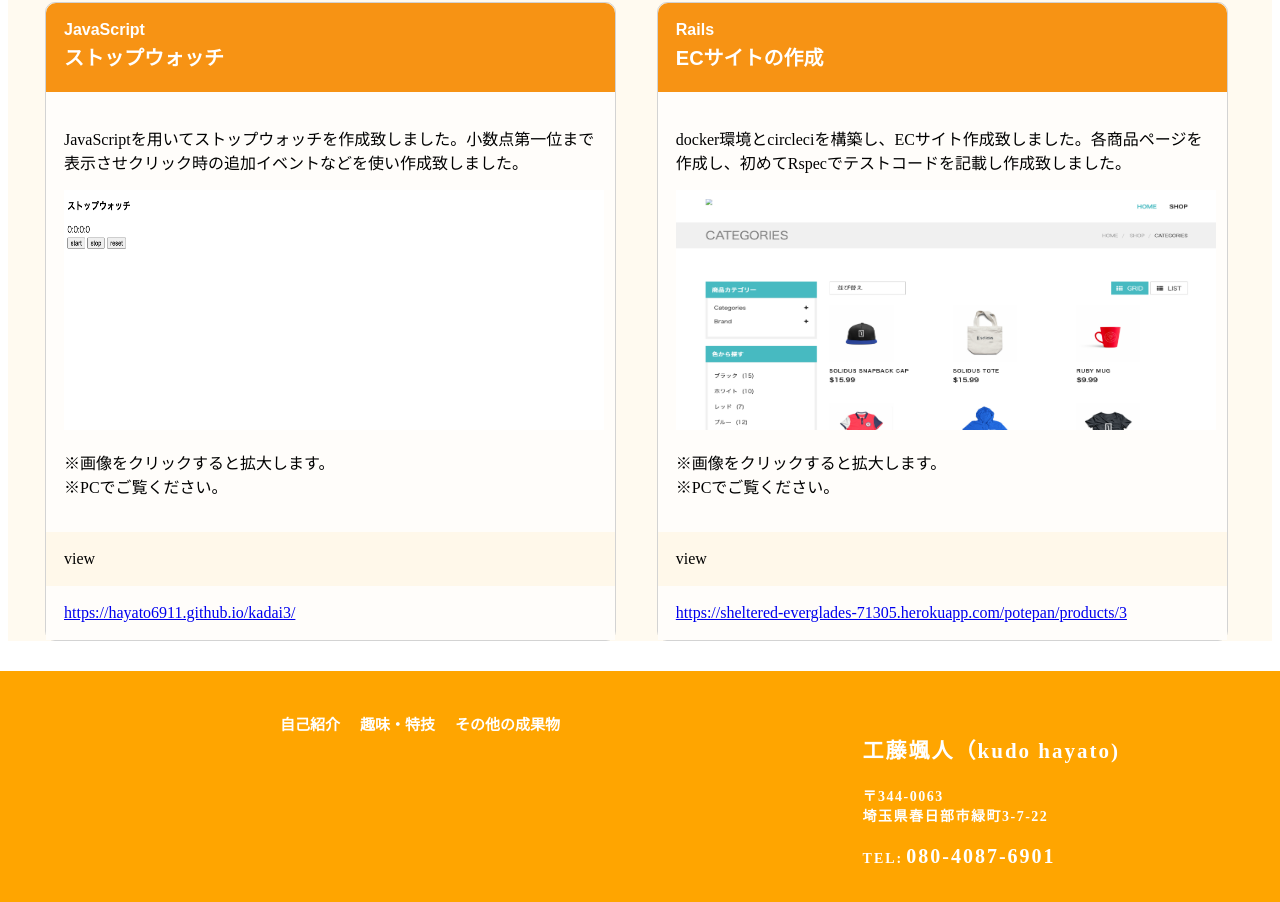
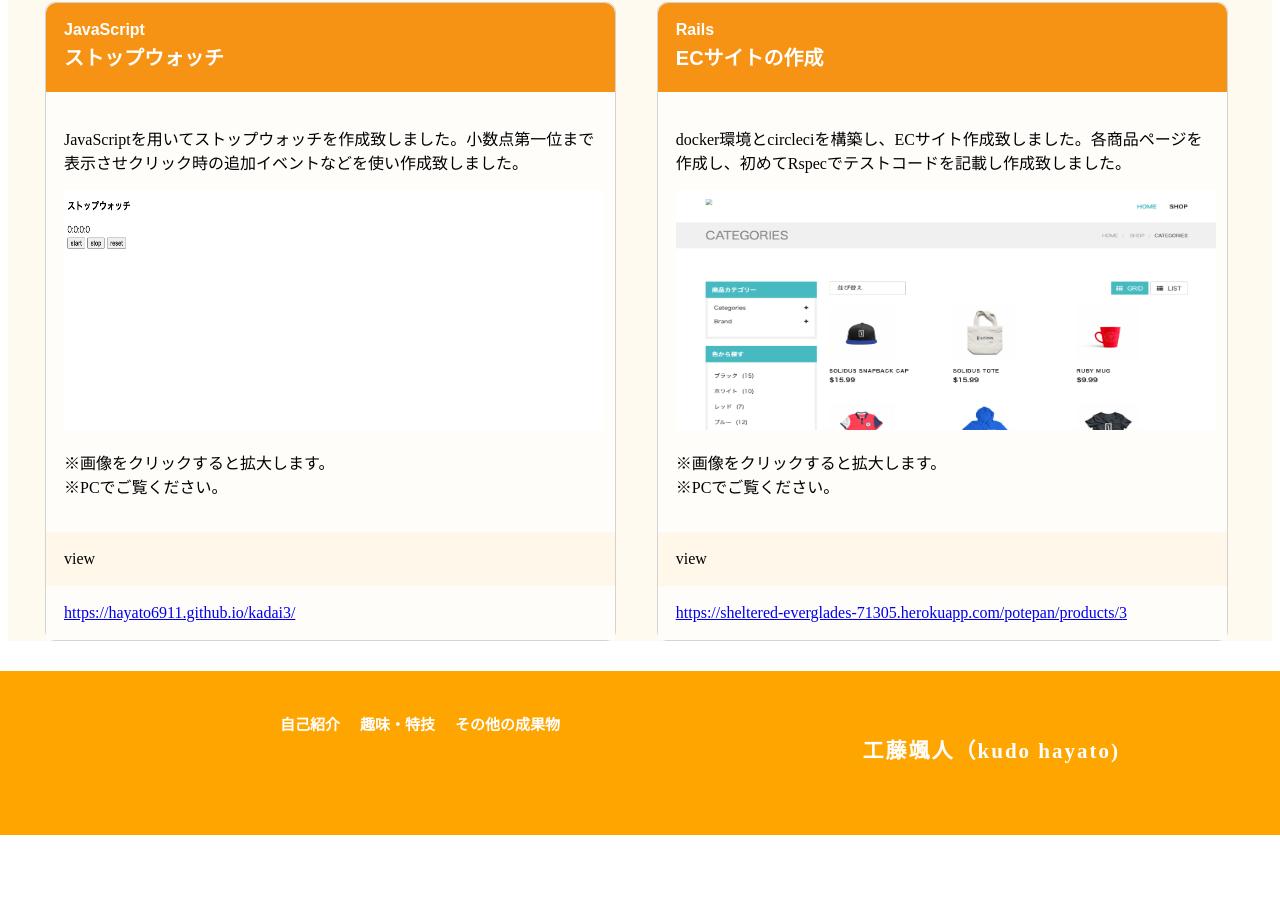
Before and after one commit to hayato6911/portfolio, a plain HTML site: page index.html in a window 1280 px wide. Shown: the part 3328-4230 px from the top of the page. After the commit the page ends 4163 px from the top, so only its background shows below. Drawn offline with nearby package versions, Linux system fonts and the light colour scheme.

Commit message:
footer修正

```diff
--- a/index.html
+++ b/index.html
@@ -202,8 +202,6 @@
       </div>
       <div class="footer_address">
         <p class="address_name">工藤颯人（kudo hayato)</p>
-        <p class="address_info">〒344-0063<br>埼玉県春日部市緑町3-7-22</p>
-        <p class="address_tel"><span>TEL:</span>080-4087-6901</p>
       </div>
     </div>
   </footer>
```
Also changed, not shown: 1 other file.
